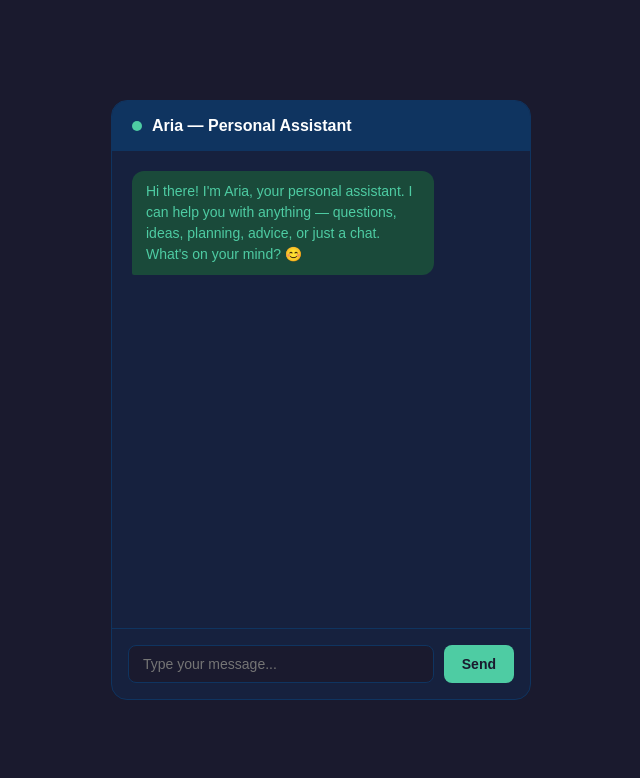
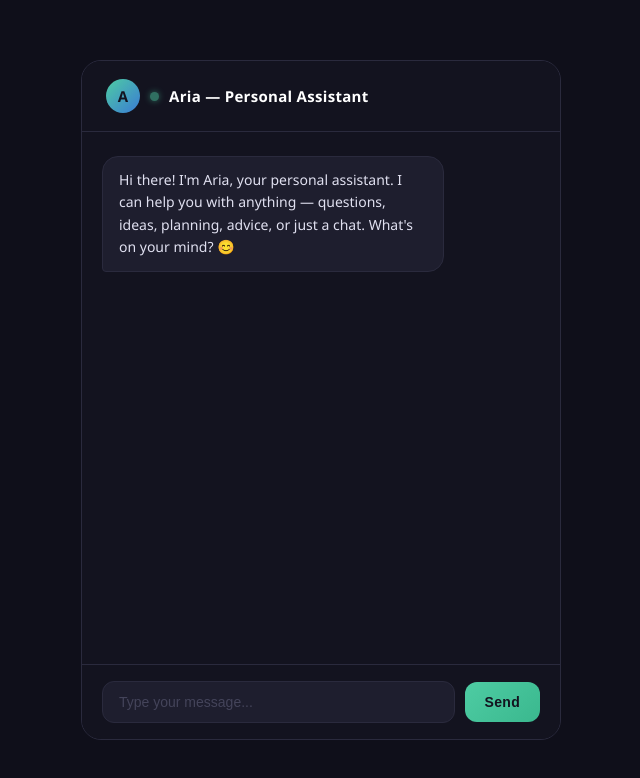
Before and after one commit to kumodhigh/my-ai-chat, a website: page public/index.html in a window 1280 px wide. Shown: the whole page, without its empty margins (319-959 px from the left). Drawn offline with Linux system fonts and the light colour scheme.

Commit message:
polished UI for Aria

```diff
--- a/public/style.css
+++ b/public/style.css
@@ -1,125 +1,226 @@
-/* Reset and base */
+/* Reset */
 * {
   margin: 0;
   padding: 0;
   box-sizing: border-box;
 }
 
+/* Page background */
 body {
-  background: #1a1a2e;
+  background: #0f0f1a;
   display: flex;
   justify-content: center;
   align-items: center;
-  height: 100vh;
-  font-family: Arial, sans-serif;
+  min-height: 100vh;
+  font-family: 'Segoe UI', Arial, sans-serif;
 }
 
 /* Main chat box */
 .chat-container {
-  width: 420px;
-  height: 600px;
-  background: #16213e;
-  border-radius: 16px;
+  width: 480px;
+  height: 680px;
+  background: #13131f;
+  border-radius: 20px;
   display: flex;
   flex-direction: column;
   overflow: hidden;
-  border: 1px solid #0f3460;
+  border: 1px solid #2a2a3d;
 }
 
 /* Header */
 .chat-header {
-  background: #0f3460;
+  background: #13131f;
   color: white;
-  padding: 16px 20px;
-  font-size: 16px;
-  font-weight: bold;
+  padding: 18px 24px;
+  font-size: 15px;
+  font-weight: 600;
   display: flex;
   align-items: center;
   gap: 10px;
+  border-bottom: 1px solid #2a2a3d;
+  letter-spacing: 0.3px;
 }
 
+/* Online dot with glow */
 .dot {
-  width: 10px;
-  height: 10px;
+  width: 9px;
+  height: 9px;
   background: #4ecca3;
   border-radius: 50%;
+  box-shadow: 0 0 6px #4ecca3;
+  animation: pulse 2s infinite;
+}
+
+@keyframes pulse {
+  0%, 100% { opacity: 1; }
+  50% { opacity: 0.5; }
+}
+
+/* Aria avatar in header */
+.chat-header::before {
+  content: 'A';
+  width: 34px;
+  height: 34px;
+  background: linear-gradient(135deg, #4ecca3, #3a7bd5);
+  border-radius: 50%;
+  display: flex;
+  align-items: center;
+  justify-content: center;
+  font-size: 15px;
+  font-weight: 700;
+  color: #13131f;
+  flex-shrink: 0;
 }
 
 /* Messages area */
 .chat-messages {
   flex: 1;
-  padding: 20px;
+  padding: 24px 20px;
   overflow-y: auto;
   display: flex;
   flex-direction: column;
-  gap: 12px;
+  gap: 14px;
+  scroll-behavior: smooth;
 }
 
-/* Individual message bubbles */
-.message {
-  max-width: 80%;
-  padding: 10px 14px;
-  border-radius: 12px;
-  font-size: 14px;
-  line-height: 1.5;
-  word-wrap: break-word;
+/* Scrollbar styling */
+.chat-messages::-webkit-scrollbar {
+  width: 4px;
+}
+.chat-messages::-webkit-scrollbar-track {
+  background: transparent;
+}
+.chat-messages::-webkit-scrollbar-thumb {
+  background: #2a2a3d;
+  border-radius: 4px;
 }
 
+/* Message bubbles */
+.message {
+  max-width: 78%;
+  padding: 12px 16px;
+  border-radius: 16px;
+  font-size: 14px;
+  line-height: 1.6;
+  word-wrap: break-word;
+  animation: fadeIn 0.2s ease;
+}
+
+@keyframes fadeIn {
+  from { opacity: 0; transform: translateY(6px); }
+  to   { opacity: 1; transform: translateY(0); }
+}
+
+/* User message */
 .message.user {
-  background: #0f3460;
+  background: linear-gradient(135deg, #3a7bd5, #2d5fa8);
   color: white;
   align-self: flex-end;
-  border-bottom-right-radius: 2px;
+  border-bottom-right-radius: 4px;
 }
 
+/* AI message */
 .message.ai {
-  background: #1a4a3a;
-  color: #4ecca3;
+  background: #1e1e2e;
+  color: #e0e0f0;
   align-self: flex-start;
-  border-bottom-left-radius: 2px;
+  border-bottom-left-radius: 4px;
+  border: 1px solid #2a2a3d;
 }
 
+/* Thinking message */
 .message.thinking {
-  background: #1a4a3a;
-  color: #888;
+  background: #1e1e2e;
+  color: #555577;
   align-self: flex-start;
+  border-bottom-left-radius: 4px;
+  border: 1px solid #2a2a3d;
   font-style: italic;
+  font-size: 13px;
+}
+
+/* Typing dots animation */
+.message.thinking::after {
+  content: ' ●●●';
+  animation: dots 1.2s infinite;
+  font-style: normal;
+  font-size: 10px;
+  letter-spacing: 2px;
+}
+
+@keyframes dots {
+  0%, 100% { opacity: 0.2; }
+  50%       { opacity: 1; }
+}
+
+/* Timestamp label (optional) */
+.message-time {
+  font-size: 10px;
+  color: #44445a;
+  text-align: right;
+  margin-top: 2px;
+  padding-right: 4px;
 }
 
 /* Input area */
 .chat-input-area {
   display: flex;
-  padding: 16px;
+  padding: 16px 20px;
   gap: 10px;
-  border-top: 1px solid #0f3460;
+  border-top: 1px solid #2a2a3d;
+  background: #13131f;
+  align-items: center;
 }
 
+/* Text input */
 .chat-input-area input {
   flex: 1;
-  padding: 10px 14px;
-  border-radius: 8px;
-  border: 1px solid #0f3460;
-  background: #1a1a2e;
-  color: white;
+  padding: 12px 16px;
+  border-radius: 12px;
+  border: 1px solid #2a2a3d;
+  background: #1e1e2e;
+  color: #e0e0f0;
   font-size: 14px;
   outline: none;
+  transition: border-color 0.2s;
 }
 
 .chat-input-area input:focus {
   border-color: #4ecca3;
 }
 
+.chat-input-area input::placeholder {
+  color: #44445a;
+}
+
+/* Send button */
 .chat-input-area button {
-  padding: 10px 18px;
-  background: #4ecca3;
-  color: #1a1a2e;
+  padding: 12px 20px;
+  background: linear-gradient(135deg, #4ecca3, #3ab88e);
+  color: #13131f;
   border: none;
-  border-radius: 8px;
-  font-weight: bold;
+  border-radius: 12px;
+  font-weight: 700;
   cursor: pointer;
   font-size: 14px;
+  transition: opacity 0.2s, transform 0.1s;
+  letter-spacing: 0.3px;
 }
 
 .chat-input-area button:hover {
-  background: #38b28e;
+  opacity: 0.9;
 }
+
+.chat-input-area button:active {
+  transform: scale(0.97);
+}
+
+/* Mobile responsive */
+@media (max-width: 520px) {
+  .chat-container {
+    width: 100vw;
+    height: 100vh;
+    border-radius: 0;
+    border: none;
+  }
+}
```
Also changed, not shown: 1 other file.
